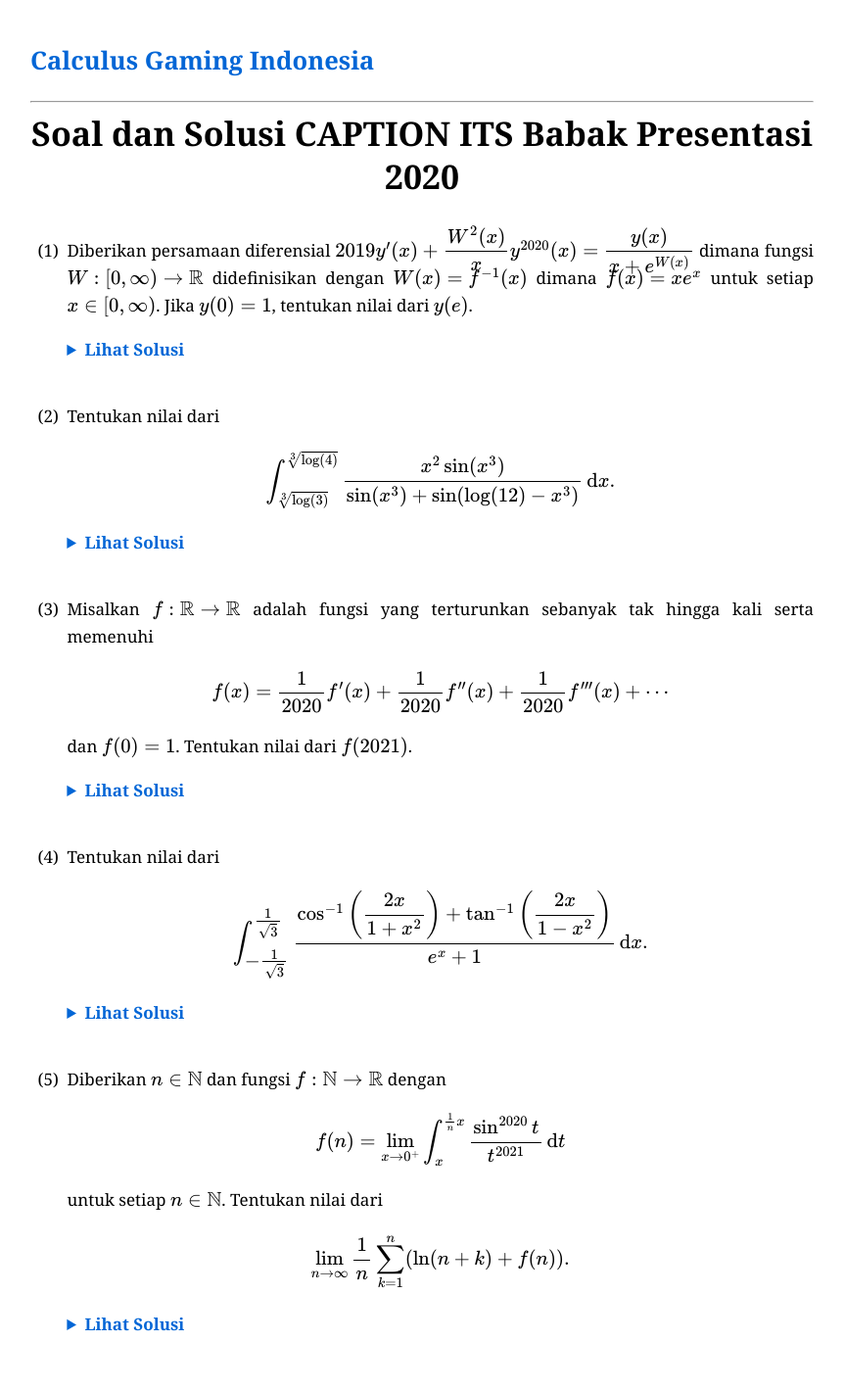
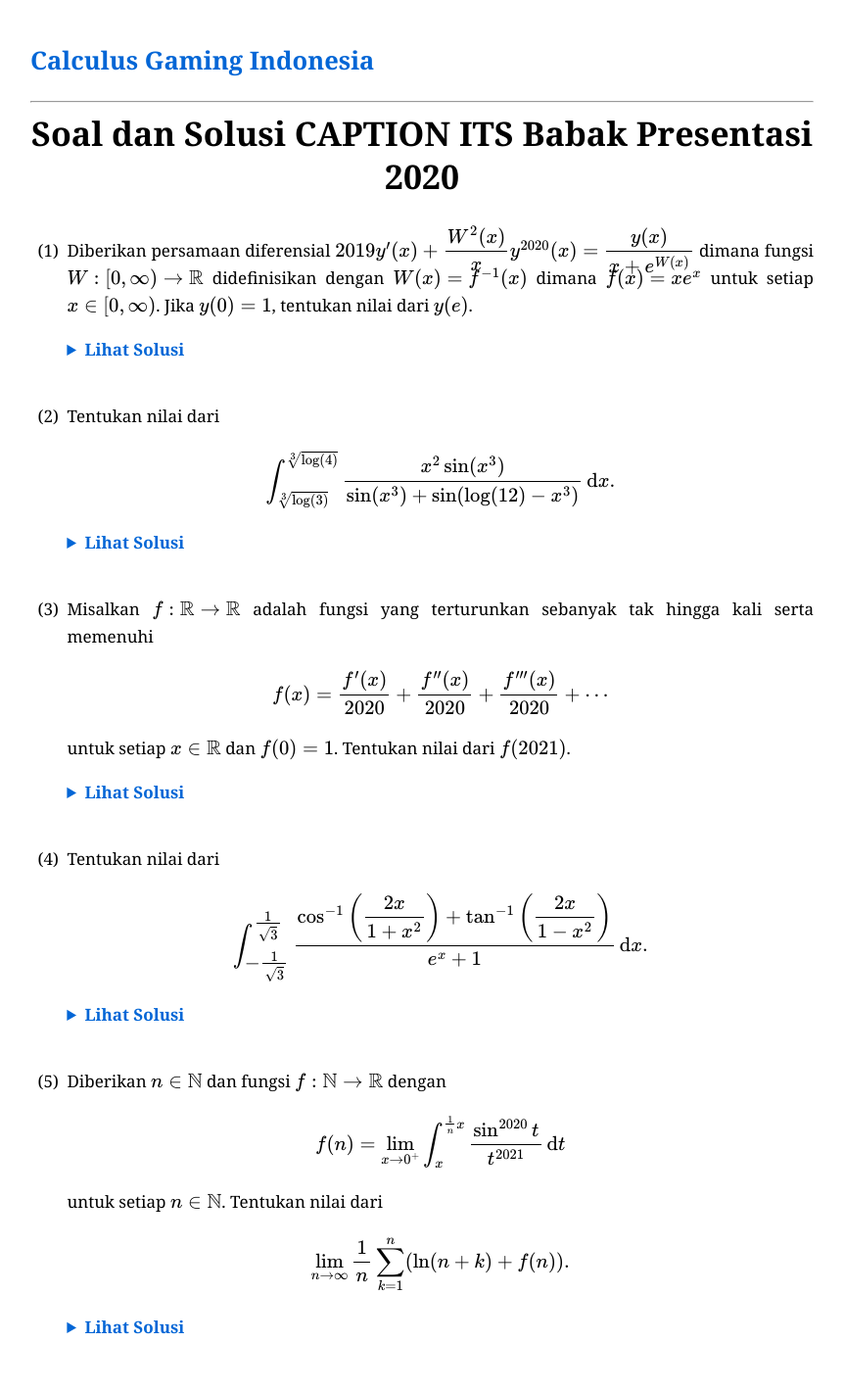
Before and after one commit to calculusgamingindonesia/calculusgamingindonesia.github.io, a Jekyll site: the page built from _posts/2026-07-03-caption-its-pre-2020.md, in a window 1280 px wide. Shown: the whole page at 98% size, without its empty margins (209-1071 px from the left). Built offline with Jekyll 4.4.1, drawn with Linux system fonts in a browser that asks for light colours; some web fonts are replaced.

Commit message:
Update 2026-07-03-caption-its-pre-2020.md

```diff
--- a/_posts/2026-07-03-caption-its-pre-2020.md
+++ b/_posts/2026-07-03-caption-its-pre-2020.md
@@ -26,9 +26,9 @@ urutan: 301
 
 3. Misalkan $f:\mathbb{R}\to\mathbb{R}$ adalah fungsi yang terturunkan sebanyak tak hingga kali serta memenuhi
 
-   $$f(x)=\dfrac{1}{2020}f'(x)+\dfrac{1}{2020}f''(x)+\dfrac{1}{2020}f'''(x)+\cdots$$
+   $$f(x)=\dfrac{f'(x)}{2020}+\dfrac{f''(x)}{2020}+\dfrac{f'''(x)}{2020}+\cdots$$
 
-   dan $f(0)=1$. Tentukan nilai dari $f(2021)$.
+   untuk setiap $x\in\mathbb{R}$ dan $f(0)=1$. Tentukan nilai dari $f(2021)$.
 
    <details><summary>Lihat Solusi</summary><div class="kotak-solusi" markdown="1">
    Solusi diserahkan kepada pembaca sebagai latihan.
```
